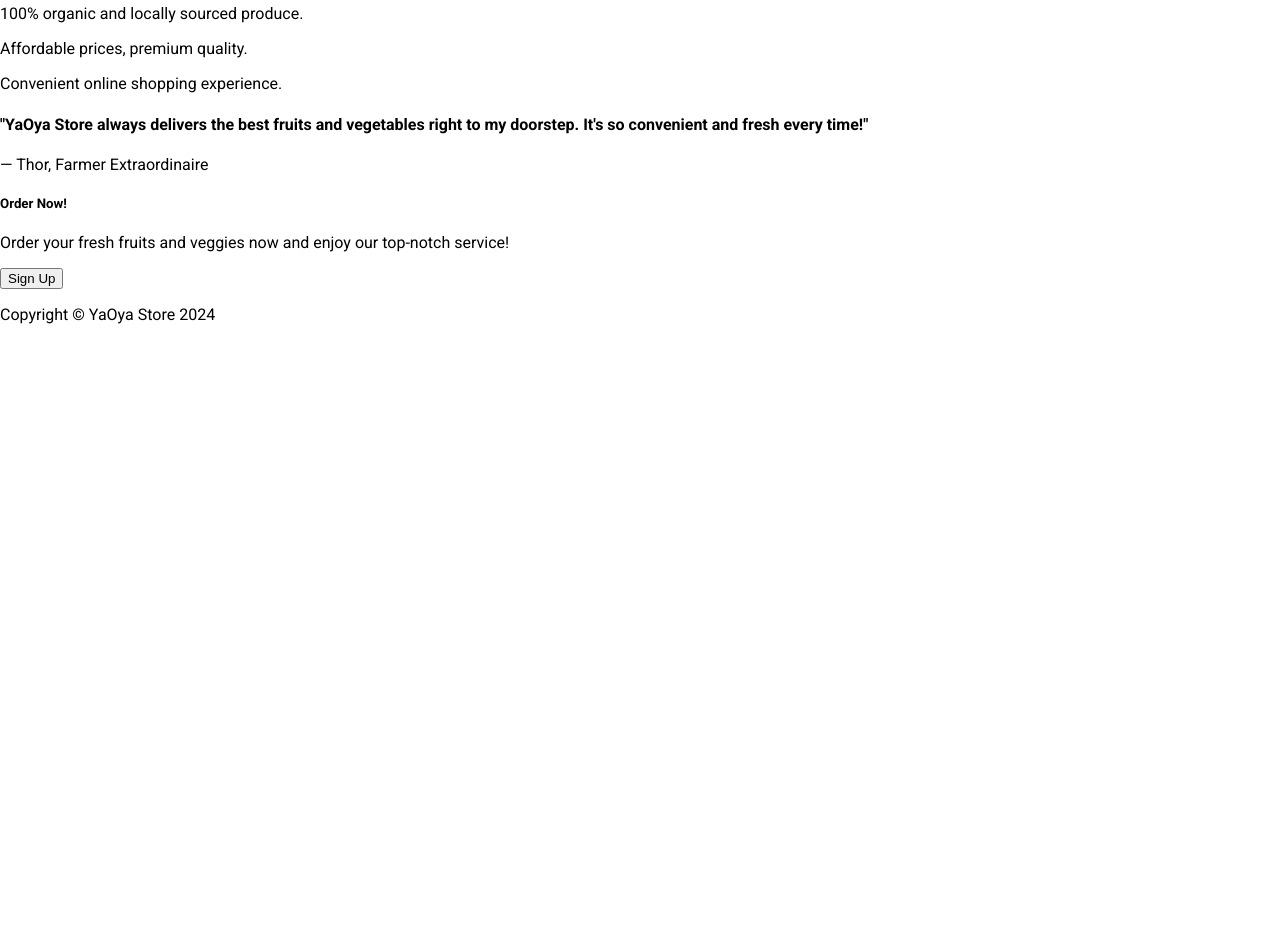
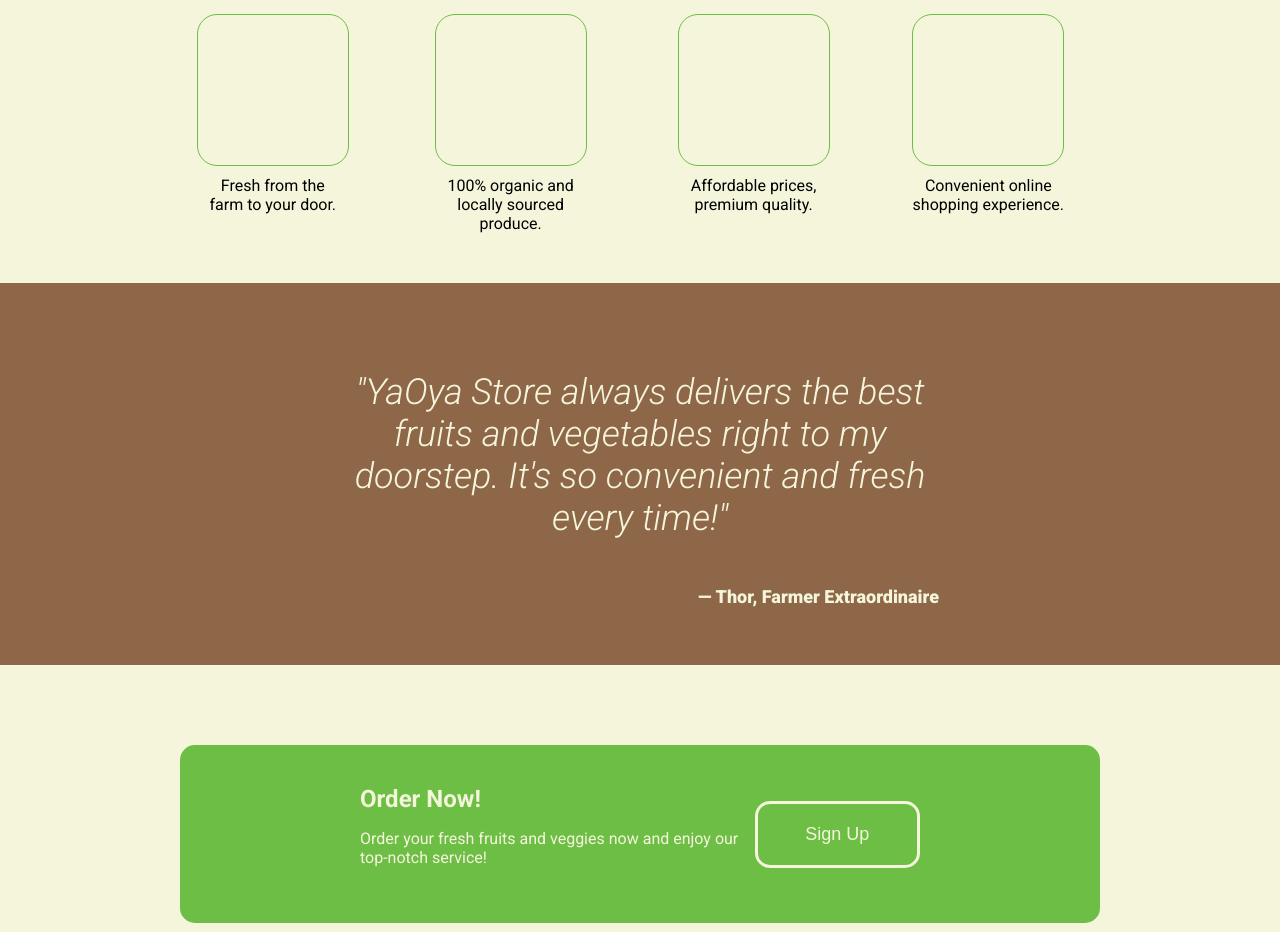
Before and after one commit to handa26/foundations-landing-page, a plain HTML site: page index.html in a window 1280 px wide. Shown: the part 567-1499 px from the top of the page. Before the commit the page ends 907 px from the top, so only its background shows below. Drawn offline with Linux system fonts and the light colour scheme.

Commit message:
Finalize all styling

```diff
--- a/style.css
+++ b/style.css
@@ -67,3 +67,108 @@
 .hero-text p {
   font-size: 18px;
 }
+
+.information {
+  padding: 40px 180px;
+  background-color: #f5f5dc;
+}
+
+.information h2 {
+  text-align: center;
+  margin: 0;
+  font-size: 36px;
+  font-weight: 900;
+  color: #1f2937;
+}
+
+.information .cards-wrapper {
+  display: flex;
+  justify-content: center;
+  gap: 25px;
+
+  margin-top: 30px;
+}
+
+.information .card {
+  text-align: center;
+}
+
+.information .card .card-img {
+  width: 150px;
+  height: 150px;
+  border: 1px solid #6DBE45;
+  border-radius: 20px;
+  margin: auto;
+}
+
+.information .card p {
+  width: 70%;
+  margin: 10px auto;
+}
+
+.testimony {
+  padding: 40px 180px;
+  text-align: center;
+  background-color: #8D6748;
+  color: #f5f5dc;
+}
+
+.testimony .testimony-content {
+  width: 65%;
+  margin: auto;
+}
+
+.testimony h4 {
+  font-size: 36px;
+  font-weight: 300;
+  font-style: italic;
+}
+
+.testimony p {
+  text-align: right;
+  font-size: 18px;
+  font-weight: 900;
+}
+
+.join {
+  background-color: #f5f5dc;
+  padding: 80px 180px;
+  color: #f5f5dc;
+
+  display: flex;
+  align-items: center;
+}
+
+.join .card {
+  background-color: #6DBE45;
+  border-radius: 15px;
+  width: 100%;
+  padding: 40px 180px;
+
+  display: flex;
+  align-items: center;
+  justify-content: space-between;
+}
+
+.join .card h5 {
+  margin: 0;
+  font-size: 24px;
+}
+
+.join .card button {
+  border: 3px solid #f5f5dc;
+  color: #f5f5dc;
+  border-radius: 15px;
+  width: 200px;
+  padding: 20px;
+  background-color: transparent;
+  font-size: 18px;
+  cursor: pointer;
+}
+
+.footer {
+  padding: 20px 180px;
+  text-align: center;
+  background-color: #6DBE45;
+  color: #f5f5dc;
+}
```
